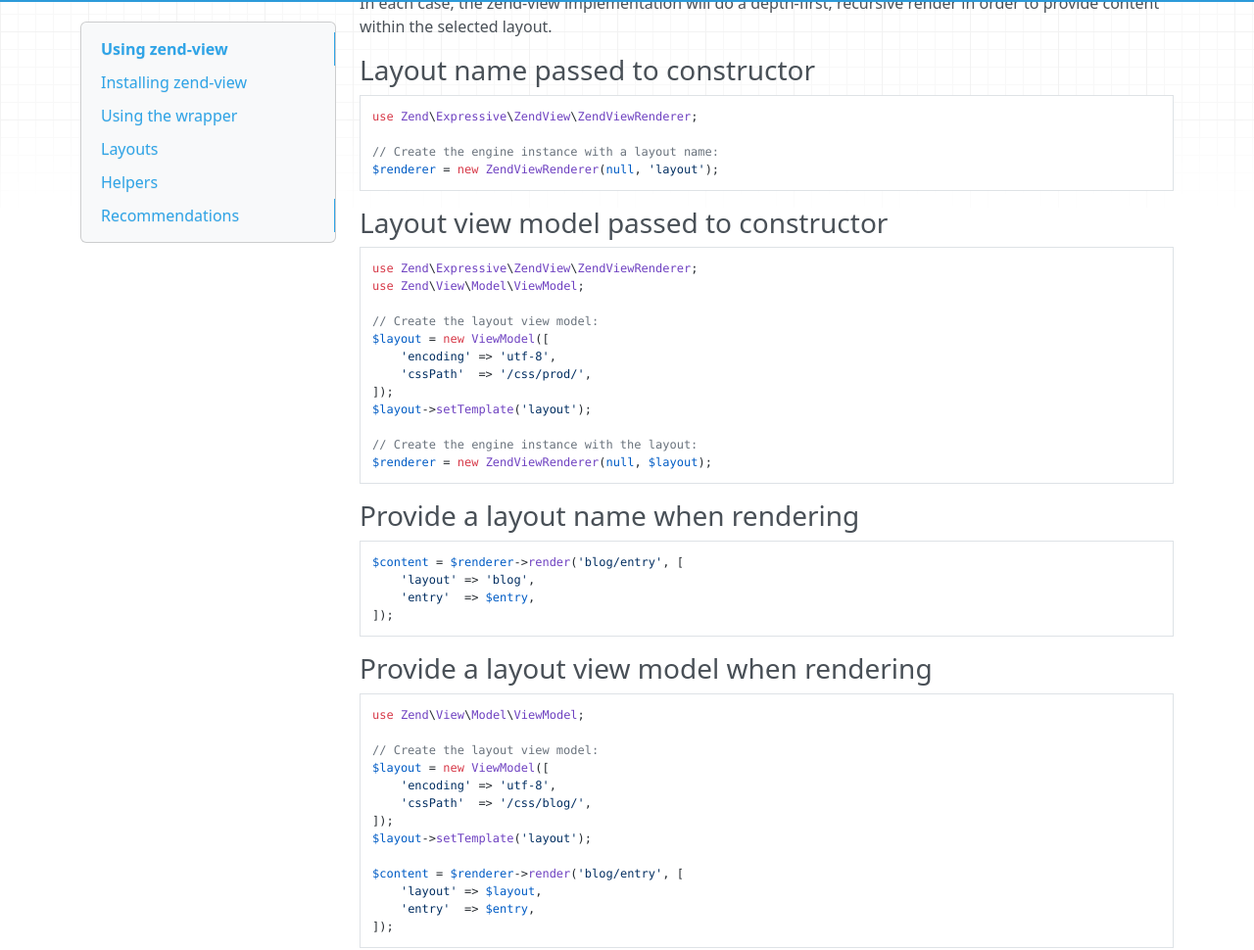
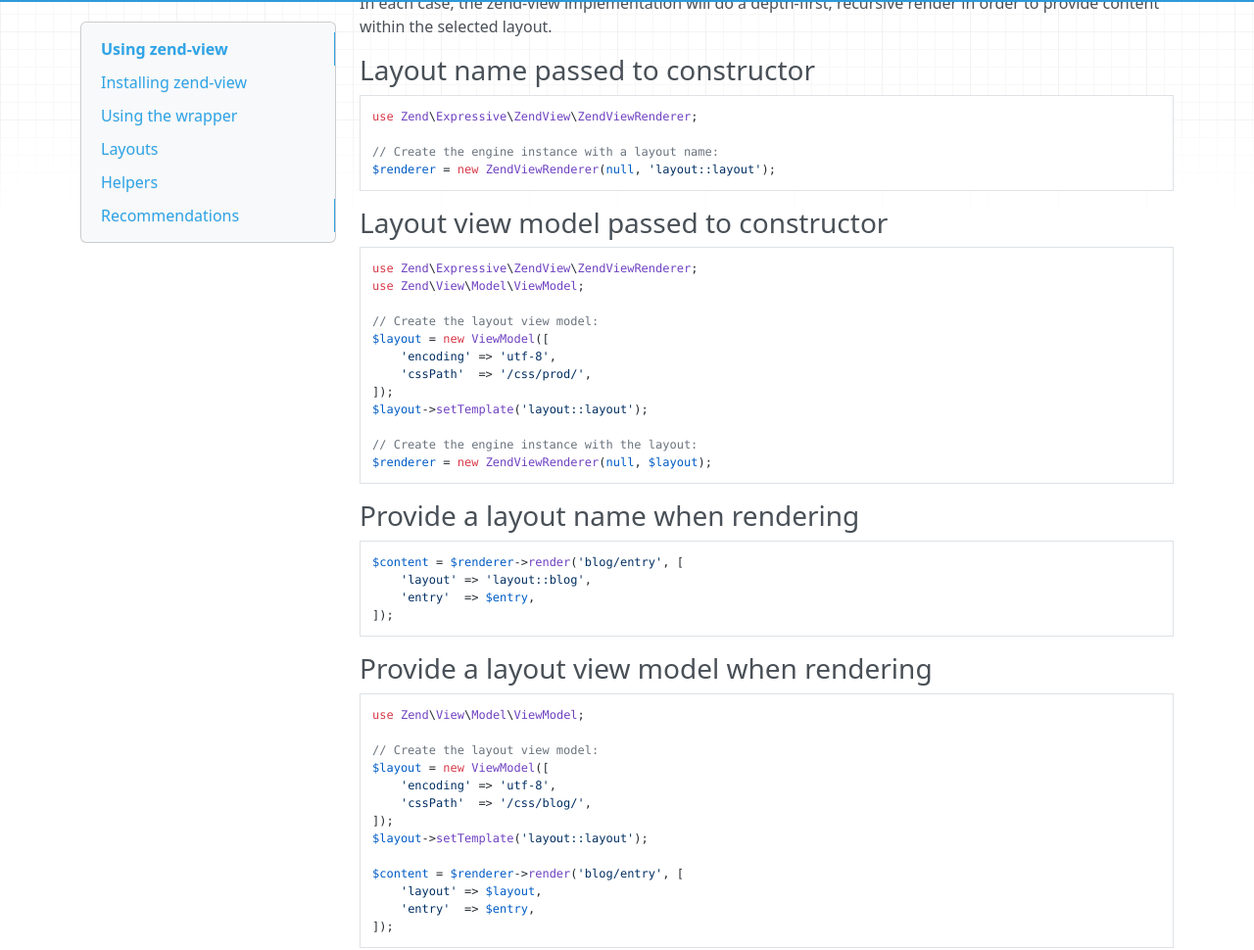
Before and after one commit to zendframework/zend-expressive, an MkDocs documentation site: the page built from doc/book/features/template/zend-view.md, in a window 1280 px wide and 1400 px high, scrolled down 1758 px. Shown: the part 94-1064 px from the top of the window at 98% size. Built offline with MkDocs 1.6.1, drawn with Linux system fonts in a browser that asks for light colours; nearby versions of some CDN libraries; old or Windows-style settings are respelled for this version of MkDocs.

Commit message:
add layout namespaces in examples

````diff
--- a/doc/book/features/template/zend-view.md
+++ b/doc/book/features/template/zend-view.md
@@ -98,7 +98,7 @@
 use Zend\Expressive\ZendView\ZendViewRenderer;
 
 // Create the engine instance with a layout name:
-$renderer = new ZendViewRenderer(null, 'layout');
+$renderer = new ZendViewRenderer(null, 'layout::layout');
 ```
 
 ### Layout view model passed to constructor
@@ -112,7 +112,7 @@
     'encoding' => 'utf-8',
     'cssPath'  => '/css/prod/',
 ]);
-$layout->setTemplate('layout');
+$layout->setTemplate('layout::layout');
 
 // Create the engine instance with the layout:
 $renderer = new ZendViewRenderer(null, $layout);
@@ -122,7 +122,7 @@
 
 ```php
 $content = $renderer->render('blog/entry', [
-    'layout' => 'blog',
+    'layout' => 'layout::blog',
     'entry'  => $entry,
 ]);
 ```
@@ -137,7 +137,7 @@
     'encoding' => 'utf-8',
     'cssPath'  => '/css/blog/',
 ]);
-$layout->setTemplate('layout');
+$layout->setTemplate('layout::layout');
 
 $content = $renderer->render('blog/entry', [
     'layout' => $layout,
````
